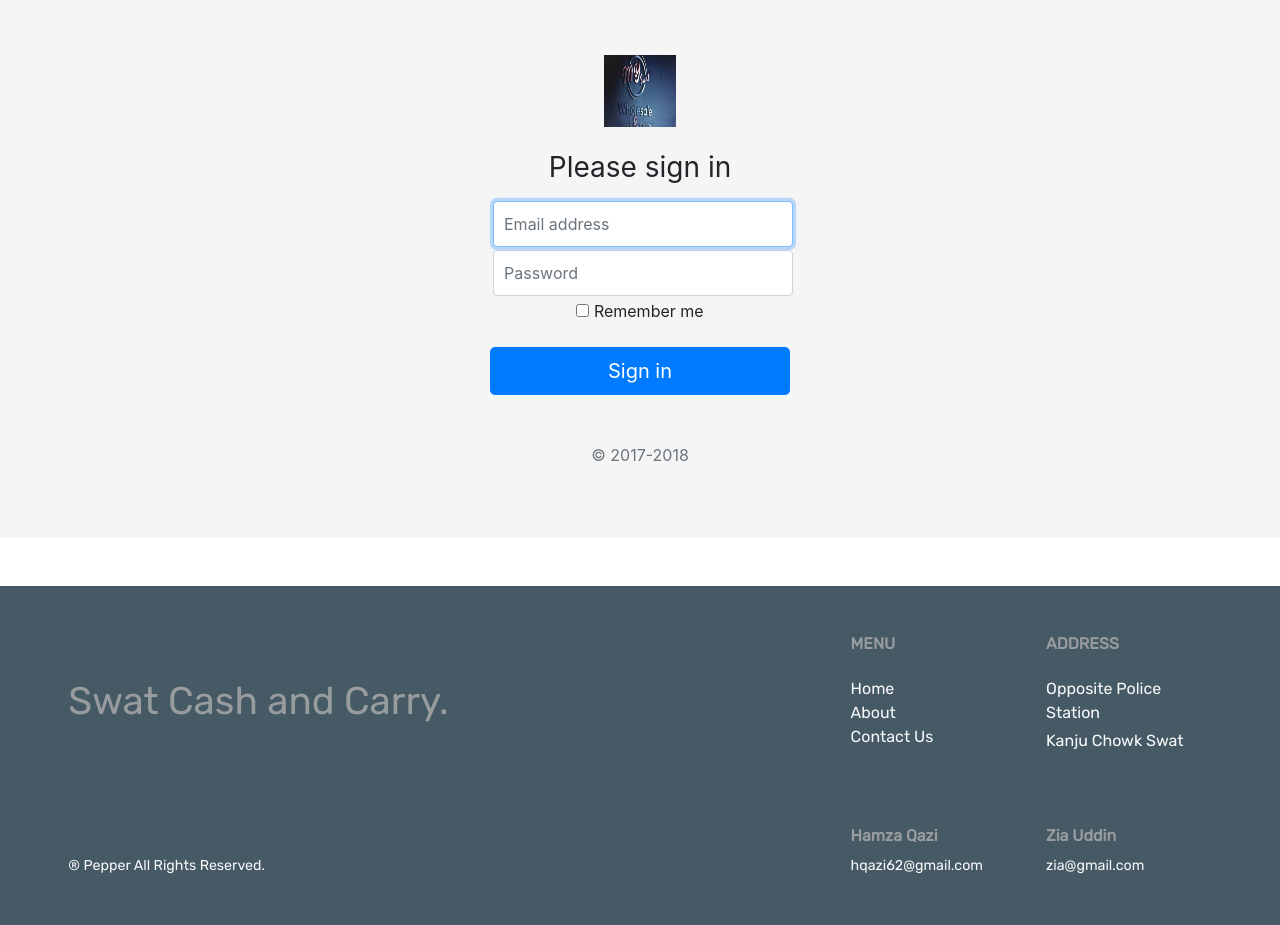
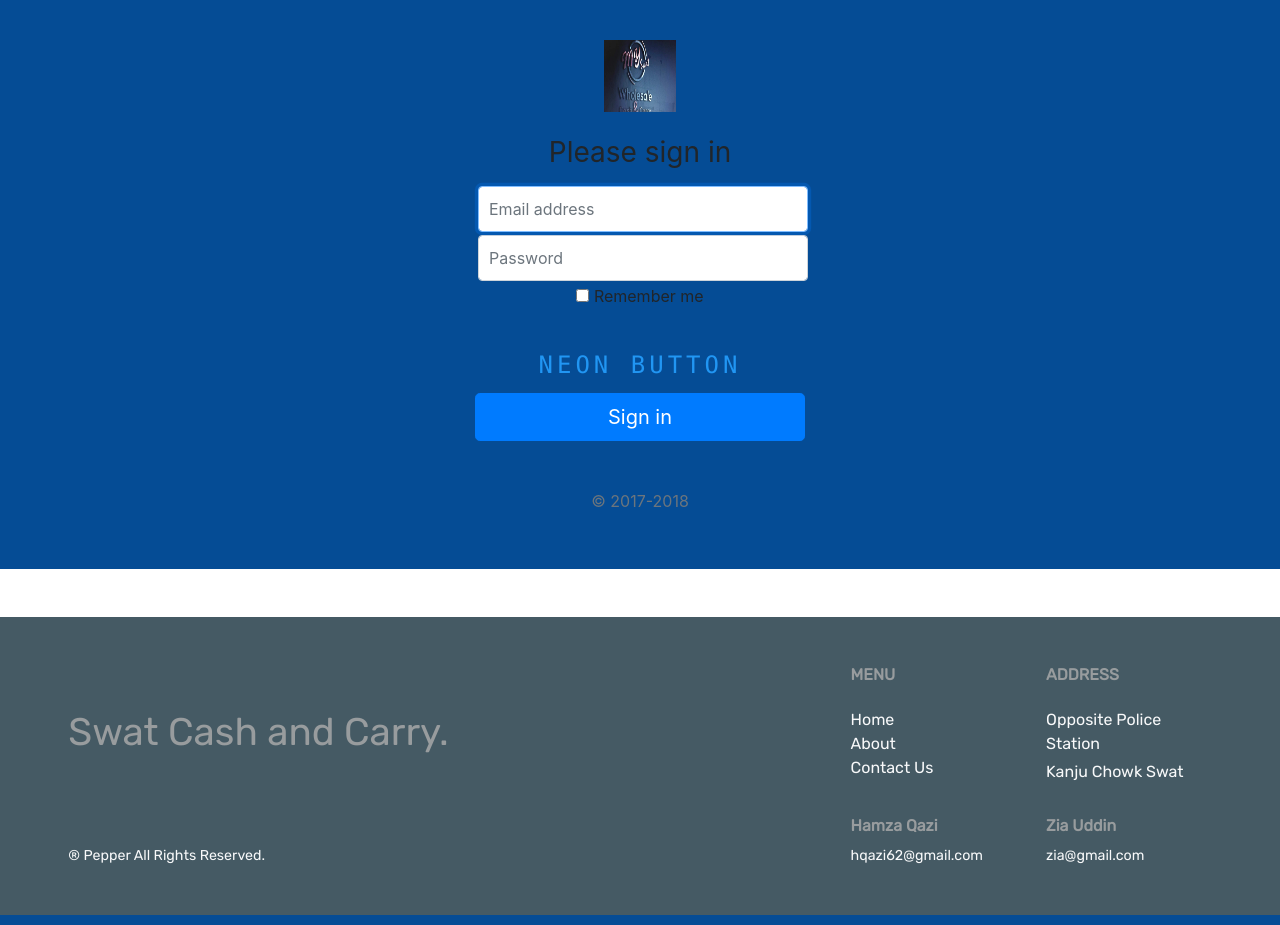
Before and after one commit to waqarkaleemkhan/OnlineStore, a Django app: page /login in a window 1280 px wide. Shown: the part 56-981 px from the top of the page. Run offline with Django 3.2, Linux system fonts and the light colour scheme; some libraries are stand-ins or nearby versions.

Commit message:
neon button design is added

```diff
--- a/store/static/store/css/footer.css
+++ b/store/static/store/css/footer.css
@@ -24,9 +24,7 @@
     color: #989c9e !important
 }
 
-.mt-55 {
-    margin-top: calc(50px + (60 - 50) * ((100vw - 360px) / (1600 - 360))) !important
-}
+
 
 h3 {
     font-size: calc(34px + (40 - 34) * ((100vw - 360px) / (1600 - 360))) !important
--- /dev/null
+++ b/store/static/store/css/loginbutton.css
@@ -0,0 +1,103 @@
+#buttonbody1 {
+    margin: 0;
+    padding: 0;
+    display: flex;
+    justify-content: center;
+    align-items: center;
+    height: 55px;
+
+    font-family: consolas;
+}
+
+#buttonbody a {
+    position: relative;
+    display: inline-block;
+    padding: 15px 30px;
+    color: #2196f3;
+    text-transform: uppercase;
+    letter-spacing: 4px;
+    text-decoration: none;
+    font-size: 24px;
+    overflow: hidden;
+    transition: 0.2s;
+}
+
+
+
+#buttonbody a:hover {
+    color: #255784;
+    background: #2196f3;
+    box-shadow: 0 0 10px #2196f3, 0 0 40px #2196f3, 0 0 80px #2196f3;
+    transition-delay: 1s;
+}
+
+
+#buttonbody a span {
+    position: absolute;
+    display: block;
+}
+
+
+
+
+#buttonbody a span:nth-child(1) {
+    top: 0;
+    left: -100%;
+    width: 100%;
+    height: 2px;
+    background: linear-gradient(90deg, transparent, #2196f3);
+}
+
+
+
+#buttonbody a:hover span:nth-child(1) {
+    left: 100%;
+    transition: 1s;
+}
+
+
+#buttonbody a span:nth-child(3) {
+    bottom: 0;
+    right: -100%;
+    width: 100%;
+    height: 2px;
+    background: linear-gradient(270deg, transparent, #2196f3);
+}
+
+#buttonbody a:hover span:nth-child(3) {
+    right: 100%;
+    transition: 1s;
+    transition-delay: 0.5s;
+}
+
+
+
+#buttonbody a span:nth-child(2) {
+    top: -100%;
+    right: 0;
+    width: 2px;
+    height: 100%;
+    background: linear-gradient(180deg, transparent, #2196f3);
+}
+
+#buttonbody a:hover span:nth-child(2) {
+    top: 100%;
+    transition: 1s;
+    transition-delay: 0.25s;
+}
+
+
+
+#buttonbody a span:nth-child(4) {
+    bottom: -100%;
+    left: 0;
+    width: 2px;
+    height: 100%;
+    background: linear-gradient(360deg, transparent, #2196f3);
+}
+
+#buttonbody a:hover span:nth-child(4) {
+    bottom: 100%;
+    transition: 1s;
+    transition-delay: 0.75s;
+}
--- a/store/static/store/css/register.css
+++ b/store/static/store/css/register.css
@@ -1,6 +1,8 @@
 html,
 		#body {
 		  height: 100%;
+
+
 		}
 
 		#body {
@@ -8,16 +10,16 @@ html,
 		  display: flex;
 		  -ms-flex-align: center;
 		  align-items: center;
-
+		  background: #054C95;
 		  padding-top: 40px;
 		  padding-bottom: 40px;
-		  background-color: #f5f5f5;
+
 		}
 
 		.form-signin {
 		  width: 100%;
 		  max-width: 330px;
-		  padding: 15px;
+
 		  margin: auto;
 		}
 		.form-signin .checkbox {
--- a/store/templates/store/login.html
+++ b/store/templates/store/login.html
@@ -2,7 +2,12 @@
 {%load static%}
 {%block content%}
 <link rel="stylesheet" href="{%static 'store/css/register.css'%}">
-<div id=body class="text-center">
+<link rel="stylesheet" href="{%static 'store/css/loginbutton.css'%}">
+<style>
+
+</style>
+
+<div id="body" class="text-center">
     <form action="/login" method="POST" class="form-signin">
       {%csrf_token%}
         <img class="mb-4" src="static/store/images/logo.jpg" alt="" width="72" height="72">
@@ -21,6 +26,15 @@
             <input type="checkbox" value="remember-me"> Remember me
           </label>
         </div>
+        <div id="buttonbody">
+          <a id="buttonbody1" href="#">
+            <span></span>
+            <span></span>
+            <span></span>
+            <span></span>
+            Neon Button
+          </a>
+        </div>
         <button class="btn btn-lg btn-primary btn-block" type="submit">Sign in</button>
         <p class="mt-5 mb-3 text-muted">&copy; 2017-2018</p>
       </form>
```
